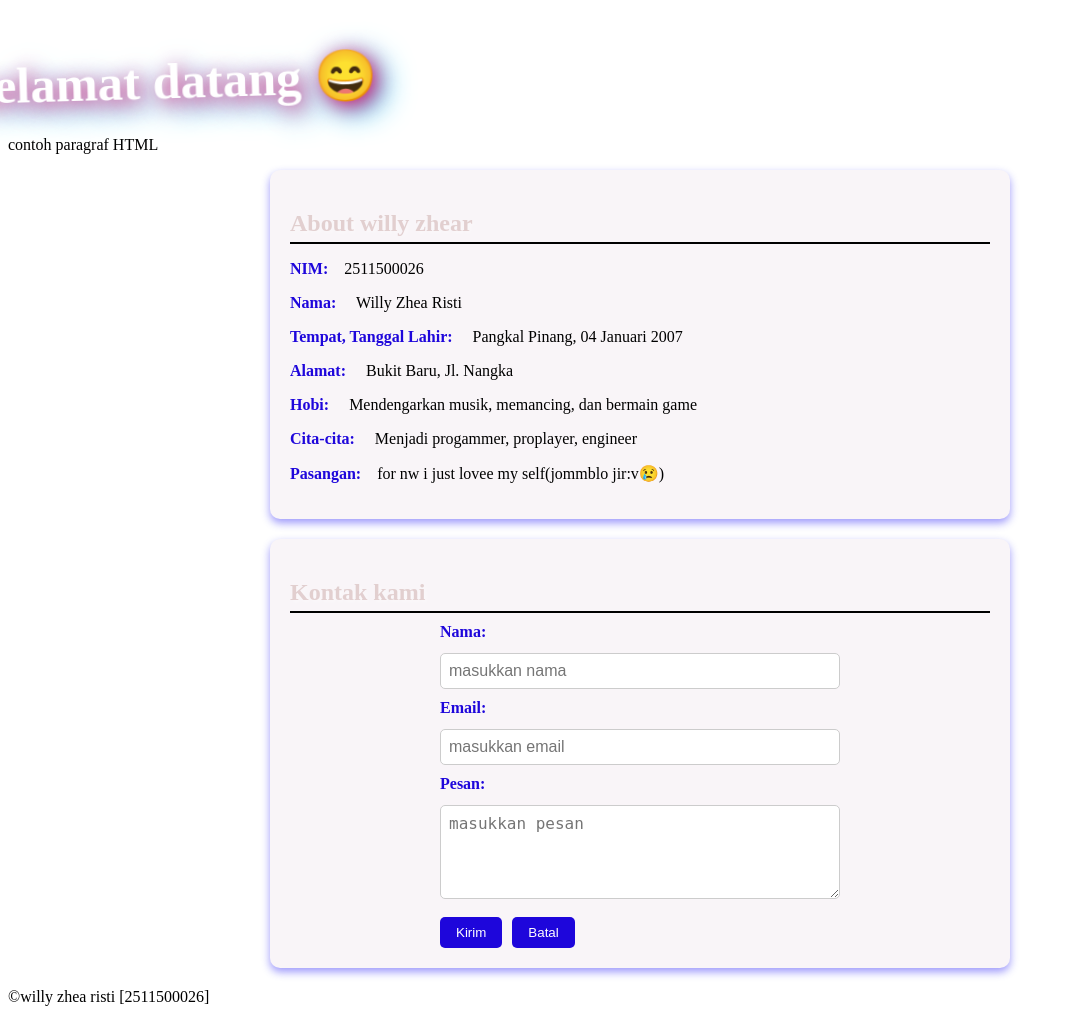
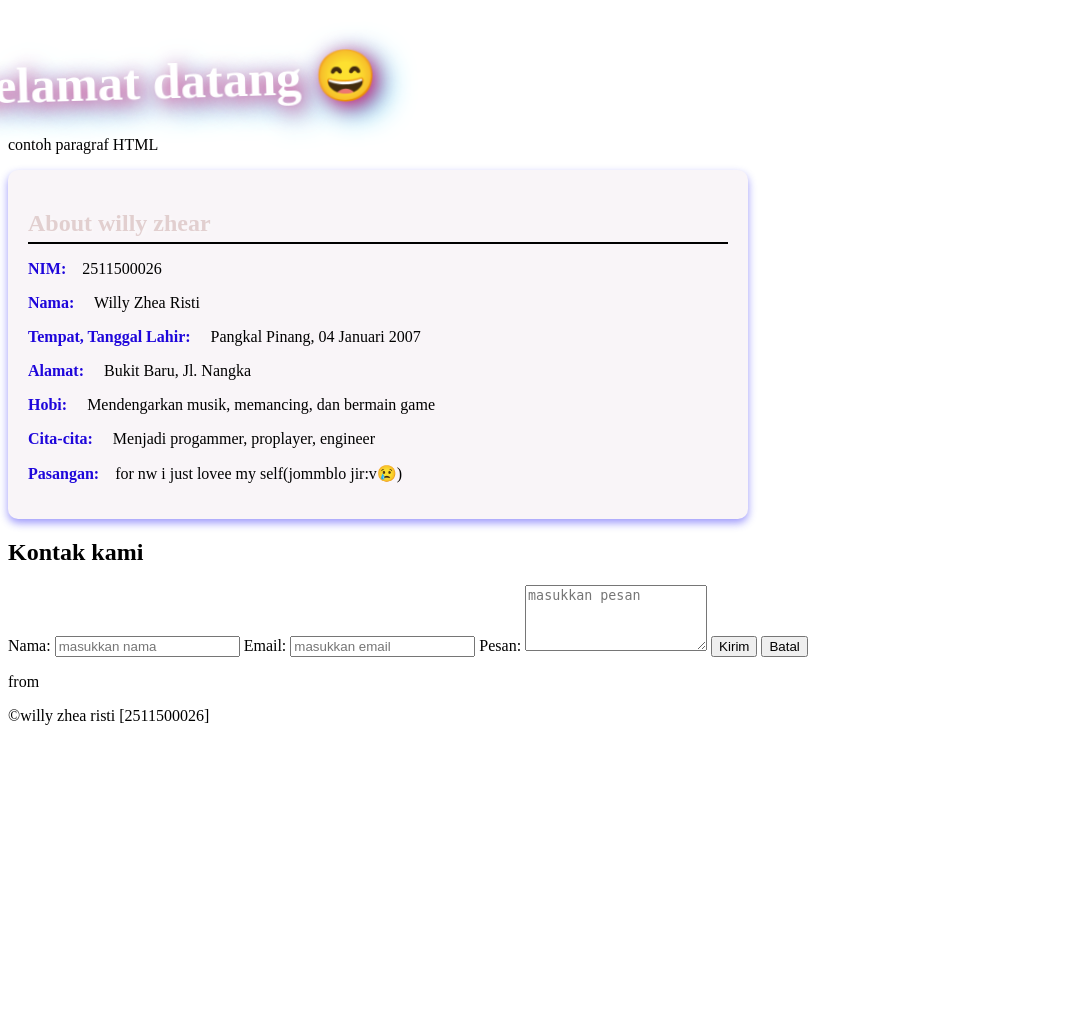
Before and after one commit to wily343/2511500026-PWD-TI1A-2526-1, a PHP site: page /pertemuan-03/index.html in a window 1280 px wide. Shown: the part 134-1156 px from the top of the page, without its empty margins (0-1078 px from the left). After the commit the page ends 859 px from the top, so only its background shows below. Run offline with PHP 8.4, Linux system fonts and the light colour scheme.

Commit message:
styling css

```diff
--- a/pertemuan-03/index.html
+++ b/pertemuan-03/index.html
@@ -5,55 +5,6 @@
     <meta name="viewport" content="width=, initial-scale=1.0">
     <title>willy b aja</title>
     <style>
-       #contact form {
-         display: flex;
-         flex-direction: column;
-         gap: 10px;
-         max-width: 400px;
-         margin: 0 auto;
-       }
-       #contact label {
-         font-weight: bold;
-         color: #1e06db;
-         margin-bottom: 2px;
-       }
-       #contact input,
-       #contact textarea {
-         border-radius: 5px;
-         border: 1px solid #ccc;
-         padding: 8px;
-         font-size: 1rem;
-         width: 100%;
-         box-sizing: border-box;
-       }
-       #contact button {
-         background-color: #1e06db;
-         color: #fff;
-         border: none;
-         border-radius: 5px;
-         padding: 8px 16px;
-         cursor: pointer;
-         margin-top: 8px;
-       }
-       #contact h2 {
-         color: rgba(220, 199, 199, 0.84);
-         margin-bottom: 10px;
-         text-shadow: 2px 2px 4px rgba(255, 255, 255, 0.5);
-         border-bottom: 2px solid #000000;
-         padding-bottom: 5px;
-         margin-top: 20px;
-       }
-  #contact {
-   background-color: rgb(249, 245, 248);
-   padding: 20px;
-   border-radius: 10px;
-   box-shadow: 0 4px 8px rgba(13, 1, 245, 0.402);
-   margin-bottom: 20px;
-   max-width: 700px;
-   margin-left: auto;
-   margin-right: auto;
-   display: block;
-  }
        #about {
         background-color: rgb(249, 245, 248);
         padding: 20px;
@@ -61,9 +12,6 @@
         box-shadow: 0 4px 8px rgba(13, 1, 245, 0.402);
         margin-bottom: 20px;
         max-width: 700px;
-    margin-left: auto;
-    margin-right: auto;
-    display: block;
             }
 
             #about h2 {
@@ -147,23 +95,20 @@
   </section>
   <section id="contact">
     <h2>Kontak kami</h2>
-    <div>
     <form action="#">
-        <label for="txtnama">Nama:</label>
+      <label for="name">Nama:</label>
       <input type="text" id="txtnama" name="txtname" placeholder="masukkan nama" required autocomplete="name">
 
-        <label for="txtemail">Email:</label>
+      <label for="email">Email:</label>
       <input type="email" id="txtemail" name="txtemail" placeholder="masukkan email" required autocomplete="email">
 
-        <label for="txtpesan">Pesan:</label>
-        <textarea id="txtpesan" name="txtpesan" rows="4" placeholder="masukkan pesan" required></textarea>
+      <label for="message">Pesan:</label>
+      <textarea id="txtpesan" name="txtpesan" rows="4" placeholder="masukkan pesan"  required></textarea>
 
-        <div style="display: flex; gap: 10px;">
       <button type="submit">Kirim</button>
       <button type="reset">Batal</button>
-        </div>
     </form>
-    </div>
+    <p>from</p>
   </section>
 </main>
 <footer>
--- a/pertemuan-04/style.css
+++ b/pertemuan-04/style.css
@@ -29,6 +29,8 @@ header ul a {
   text-decoration: none;
   padding: 6px 12px;
 }
-
 #about {
+  padding: 20px;
+  max-width: 800px;
+  margin: 20px auto;
 }
```
Also changed, not shown: pertemuan-04/index.html (+3 -184 lines). Lines whose indentation alone changed are shown as unchanged.
